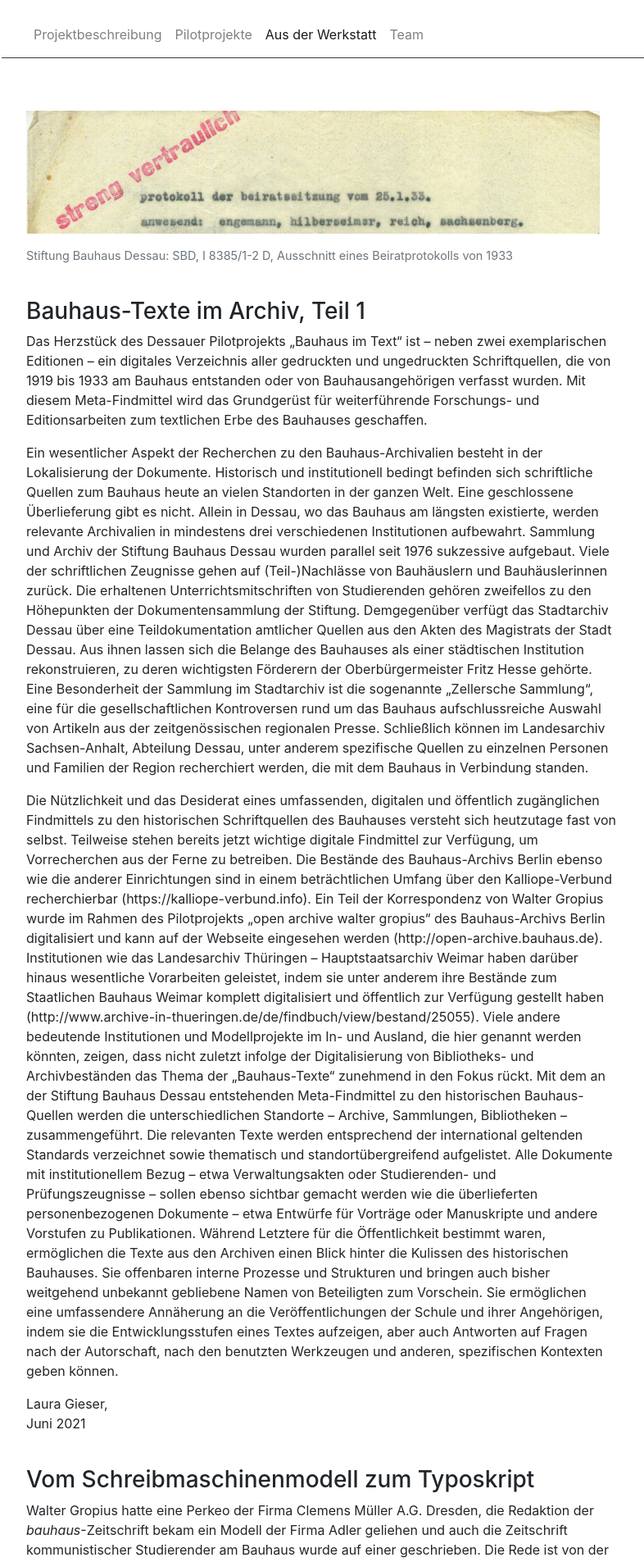
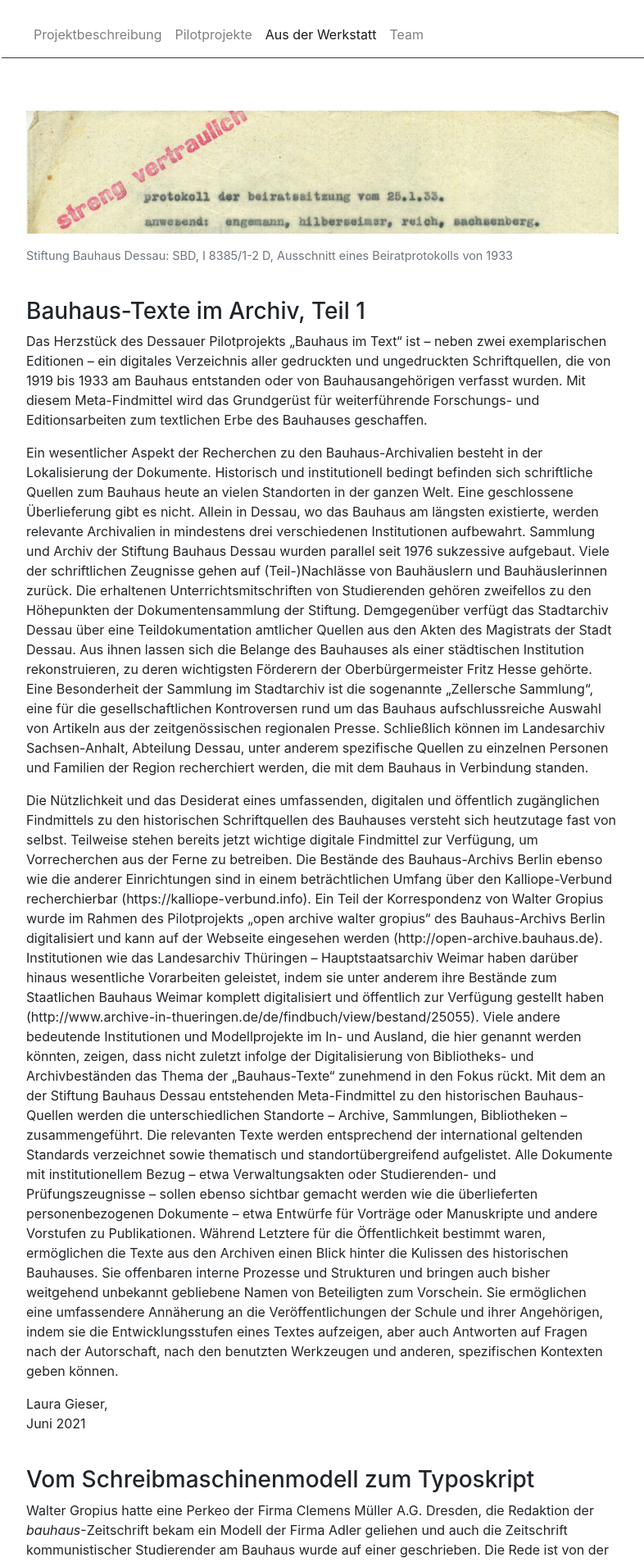
Before and after one commit to Bauhaus-im-Text/internetauftritt, a Jekyll site: the page built from pages/Aus der Werkstatt.md, in a window 1280 px wide. Shown: the top 1905 px of the page at 82% size, without its empty margins (48-834 px from the left). Built offline with Jekyll 4.4.1, drawn with Linux system fonts in a browser that asks for light colours.

Commit message:
Update Aus der Werkstatt.md

```diff
--- a/pages/Aus der Werkstatt.md
+++ b/pages/Aus der Werkstatt.md
@@ -6,7 +6,7 @@
 ---
 
 <figure>
-     <a class="image-link"><img src="Aus dem Archiv_Objekte aus der Sammlung 33.png" data-image-ext="png" width="700" height="150" /></a>
+     <a class="image-link"><img src="Aus dem Archiv_Objekte aus der Sammlung 33.png" data-image-ext="png" width="device-width" height="150" /></a>
 </figure><figcaption class="figure-caption text-left">Stiftung Bauhaus Dessau: SBD, I 8385/1-2 D, Ausschnitt eines Beiratprotokolls von 1933</figcaption>
 &nbsp;
 <h3> Bauhaus-Texte im Archiv, Teil 1 </h3>
@@ -160,7 +160,7 @@
 &nbsp;
 &nbsp;
 <figure>
-     <a class="image-link"><img src="The New City_Covercut.png" data-image-ext="png" width="700" height="300" /></a>
+     <a class="image-link"><img src="The New City_Covercut.png" data-image-ext="png" width="device-width" height="300" /></a>
 </figure>
 &nbsp;
 <h3>Die Verfertigung einer Theorie beim Schreiben</h3>
```
